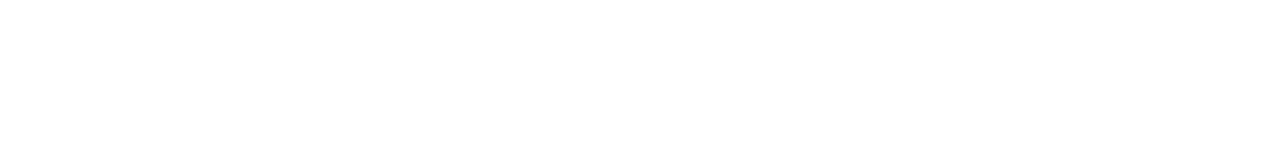
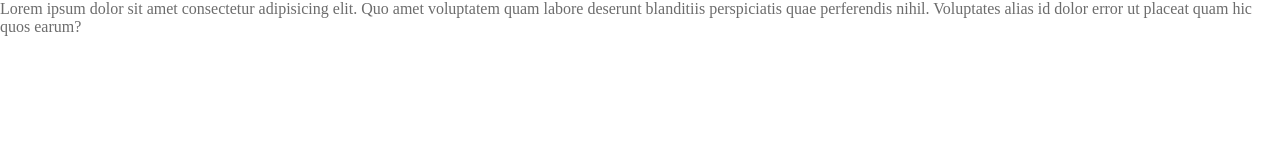
Before and after one commit to lins-dev/travelgram, a plain HTML site: page index.html in a window 1280 px wide. Drawn offline with Linux system fonts and the light colour scheme.

Commit message:
feat: initial style guide

```diff
--- a/index.html
+++ b/index.html
@@ -8,6 +8,8 @@
     <link rel="stylesheet" href="./styles/index.css">
 </head>
 <body>
-
+    <p>
+        Lorem ipsum dolor sit amet consectetur adipisicing elit. Quo amet voluptatem quam labore deserunt blanditiis perspiciatis quae perferendis nihil. Voluptates alias id dolor error ut placeat quam hic quos earum?
+    </p>
 </body>
 </html>
--- a/styles/global.css
+++ b/styles/global.css
@@ -3,3 +3,18 @@
     padding: 0;
     box-sizing: border-box;
 }
+
+:root {
+    --brand-color: #EF5F4C;
+    --background-color: #FFFFFF;
+    --surface-color:#F5F5F5;
+    --skeleton-color: #D9D9D9;
+    --shape-transparency: #ffffff8f;
+    --text-color-primary: #313131;
+    --text-color-secondary: #6C6C6C;
+}
+
+body {
+    color: var(--text-color-secondary);
+    background-color: var(--background-color);
+}
```
Also changed, not shown: assets/AirplaneTilt.svg (added), assets/Image 01.png (added), assets/Image 02.png (added), assets/Image 03.png (added), assets/Image 04.png (added), assets/Image 05.png (added), assets/Image 06.png (added), assets/Image 07.png (added), assets/Image 08.png (added), assets/Image 09.png (added), assets/Image 10.png (added), assets/Image 11.png (added), assets/Image.svg (added), assets/Logo.svg (added), 2 more files, 1 other file.
